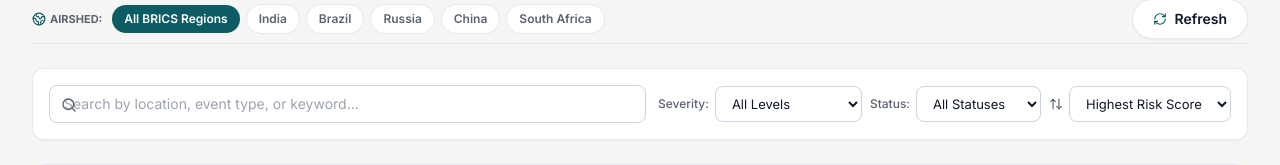
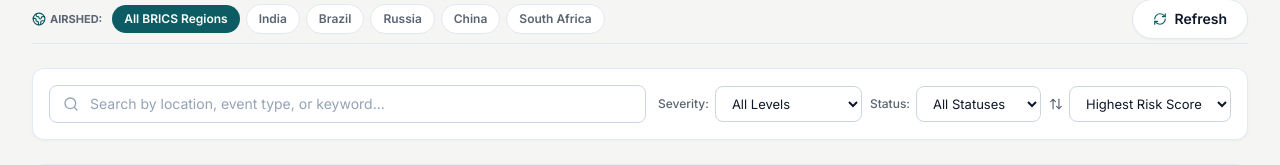
Before and after one commit to arupdas0825/AtmosBridge, a React (Vite) app in the folder frontend/: page / in a window 1280 px wide. Both pictures are taken after a click on the button "Hotspots". Shown: the part 202-367 px from the top of the page. Built offline with nearby package versions, Linux system fonts and the light colour scheme; no server answers.

Commit message:
fix(ui): resolve search icon and placeholder overlap in HotspotExplorer toolbar

```diff
--- a/frontend/src/pages/HotspotExplorer.jsx
+++ b/frontend/src/pages/HotspotExplorer.jsx
@@ -168,15 +168,25 @@ export default function HotspotExplorer() {
       <div className="card-surface p-4 flex flex-wrap items-center justify-between gap-3">
 
         {/* Search Bar */}
-        <div className="relative flex-1 min-w-[240px]">
-          <Search className="w-4 h-4 text-ink-muted absolute left-3 top-3" />
+        <div className="relative flex-1 min-w-[260px] flex items-center">
+          <Search className="w-4 h-4 text-slate-400 absolute left-3.5 top-1/2 -translate-y-1/2 pointer-events-none" />
           <input
             type="text"
             value={searchQuery}
             onChange={(e) => setSearchQuery(e.target.value)}
             placeholder="Search by location, event type, or keyword..."
-            className="input-control text-xs pl-9"
+            className="input-control text-xs !pl-10 pr-8 py-2 w-full placeholder:text-slate-400"
+            style={{ paddingLeft: '2.5rem' }}
           />
+          {searchQuery && (
+            <button
+              onClick={() => setSearchQuery('')}
+              className="absolute right-3 top-1/2 -translate-y-1/2 text-xs text-slate-400 hover:text-ink font-semibold px-1"
+              title="Clear search"
+            >
+              ✕
+            </button>
+          )}
         </div>
 
         <div className="flex items-center flex-wrap gap-2 text-xs">
```
